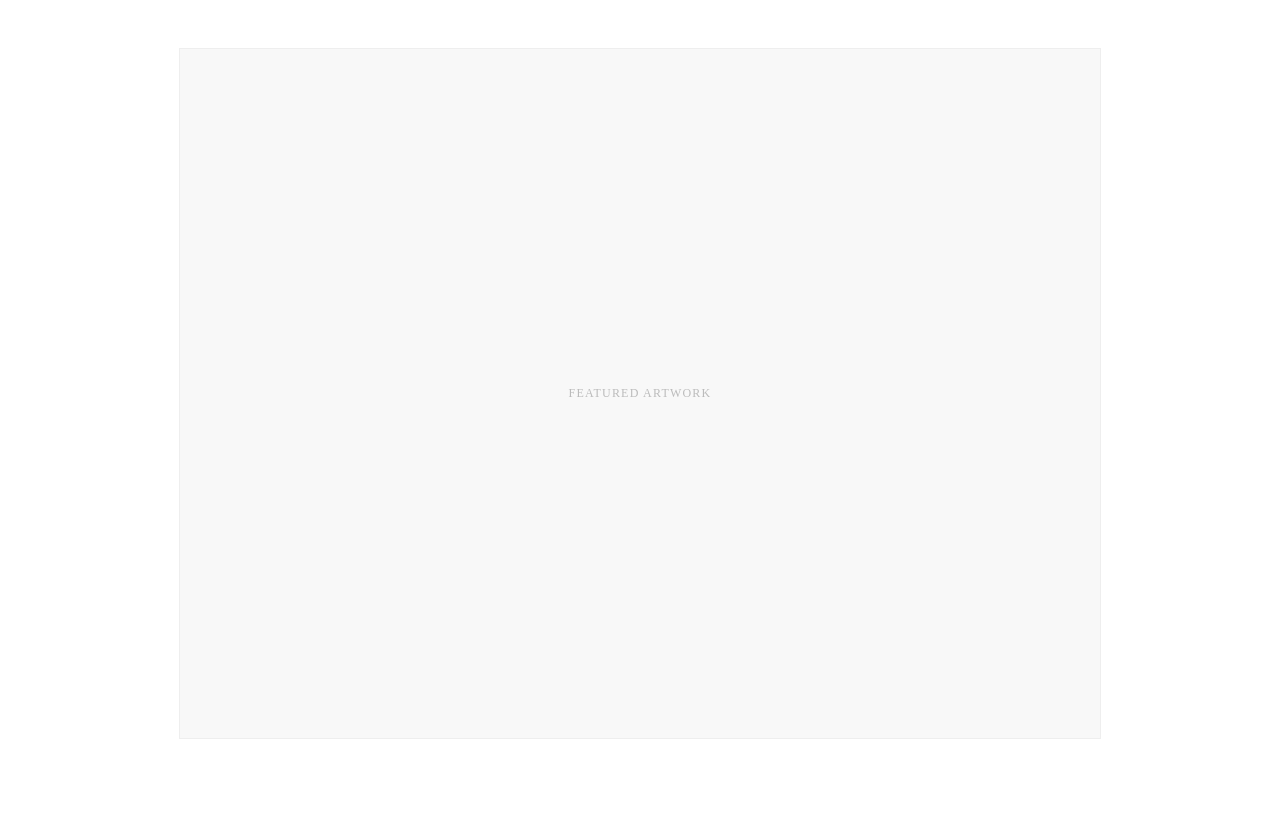
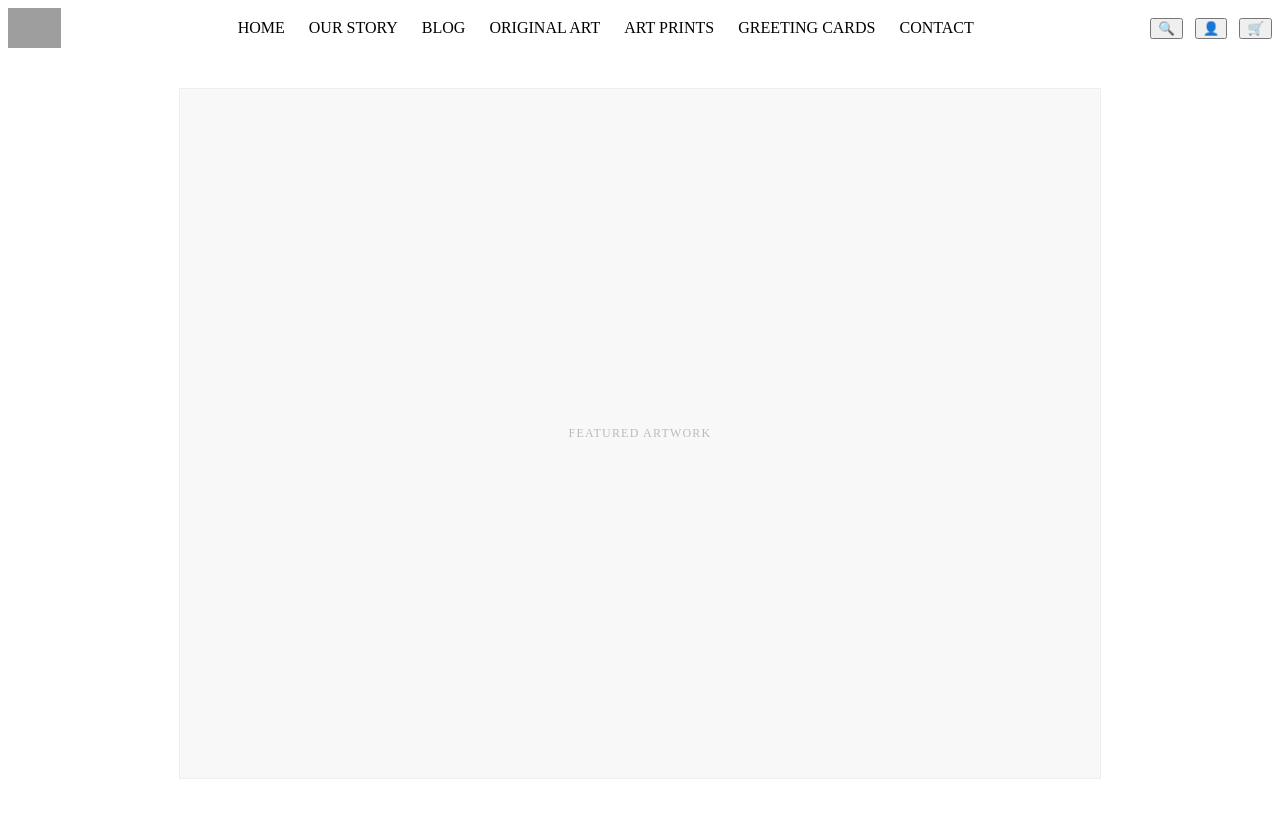
Before and after one commit to Leondecoding/Leondecoding.github.io, a Jekyll site: the page built from index.html, in a window 1280 px wide. Shown: the top 818 px of the page. Built offline with Jekyll 4.4.1, drawn with Linux system fonts in a browser that asks for light colours; grey boxes are pictures that could not be loaded.

Commit message:
Update header.html

```diff
--- a/_includes/header.html
+++ b/_includes/header.html
@@ -1,4 +1,53 @@
-<!-- 购物车抽屉 -->
+<!-- === TOP BAR：Logo + 主导航 + 动作按钮 === -->
+<header class="site-header" style="position:relative;z-index:20;">
+  <div class="container" style="display:flex;align-items:center;justify-content:space-between;gap:16px;">
+    <!-- LOGO -->
+    <a class="site-logo" href="{{ '/' | relative_url }}" aria-label="{{ site.title | default: 'FZ Studio' }}">
+      <img src="{{ site.logo | default: '/assets/images/logo.svg' | relative_url }}" alt="{{ site.title | default: 'FZ Studio' }}" style="height:40px;display:block;">
+    </a>
+
+    <!-- 主导航（按你站点结构） -->
+    <nav class="site-nav" aria-label="Primary" style="display:flex;gap:24px;align-items:center;flex:1;justify-content:center;">
+      <a href="{{ '/' | relative_url }}">HOME</a>
+      <a href="{{ '/our-story/' | relative_url }}">OUR STORY</a>
+      <a href="{{ '/blog/' | relative_url }}">BLOG</a>
+      <a href="{{ '/original-art/' | relative_url }}">ORIGINAL ART</a>
+      <a href="{{ '/art-prints/' | relative_url }}">ART PRINTS</a>
+      <a href="{{ '/greeting-cards/' | relative_url }}">GREETING CARDS</a>
+      <a href="{{ '/contact/' | relative_url }}">CONTACT</a>
+    </nav>
+
+    <!-- 右上角动作按钮 -->
+    <div class="site-actions" style="display:flex;gap:12px;align-items:center;">
+      <button id="fz-search-btn" aria-label="Search" title="Search">🔍</button>
+      <button id="fz-login-btn" aria-label="Account" aria-expanded="false" title="Account">👤</button>
+      <button id="fz-cart-btn" aria-label="Cart" title="Cart">🛒 <span id="fz-cart-count" hidden>0</span></button>
+    </div>
+  </div>
+</header>
+
+<!-- === 搜索面板 === -->
+<div class="fz-panel" id="fz-search-panel" role="dialog" aria-modal="true" aria-labelledby="fz-search-title" hidden>
+  <div class="fz-panel__backdrop" data-close="fz-search-panel"></div>
+  <div class="fz-panel__body" role="document">
+    <button class="fz-close" data-close="fz-search-panel" aria-label="关闭搜索">×</button>
+    <h2 id="fz-search-title">搜索</h2>
+    <form action="{{ '/search/' | relative_url }}" method="get" role="search">
+      <input class="fz-input" type="search" name="q" placeholder="搜索…" autofocus>
+      <button class="fz-btn fz-btn--primary" type="submit">搜索</button>
+    </form>
+  </div>
+</div>
+
+<!-- === 登录菜单 === -->
+<div class="fz-menu" id="fz-login-menu" role="menu" hidden>
+  <ul>
+    <li><a href="#" role="menuitem">登录</a></li>
+    <li><a href="#" role="menuitem">注册</a></li>
+  </ul>
+</div>
+
+<!-- === 购物车抽屉（唯一 footer，含 Checkout + PayPal 容器） === -->
 <aside class="fz-drawer" id="fz-cart-drawer" role="dialog" aria-modal="true" aria-labelledby="fz-cart-title" hidden>
   <div class="fz-drawer__backdrop" data-close="fz-cart-drawer"></div>
   <div class="fz-drawer__panel">
```
Also changed, not shown: other parts of _includes/header.html (+15 -1 lines).
